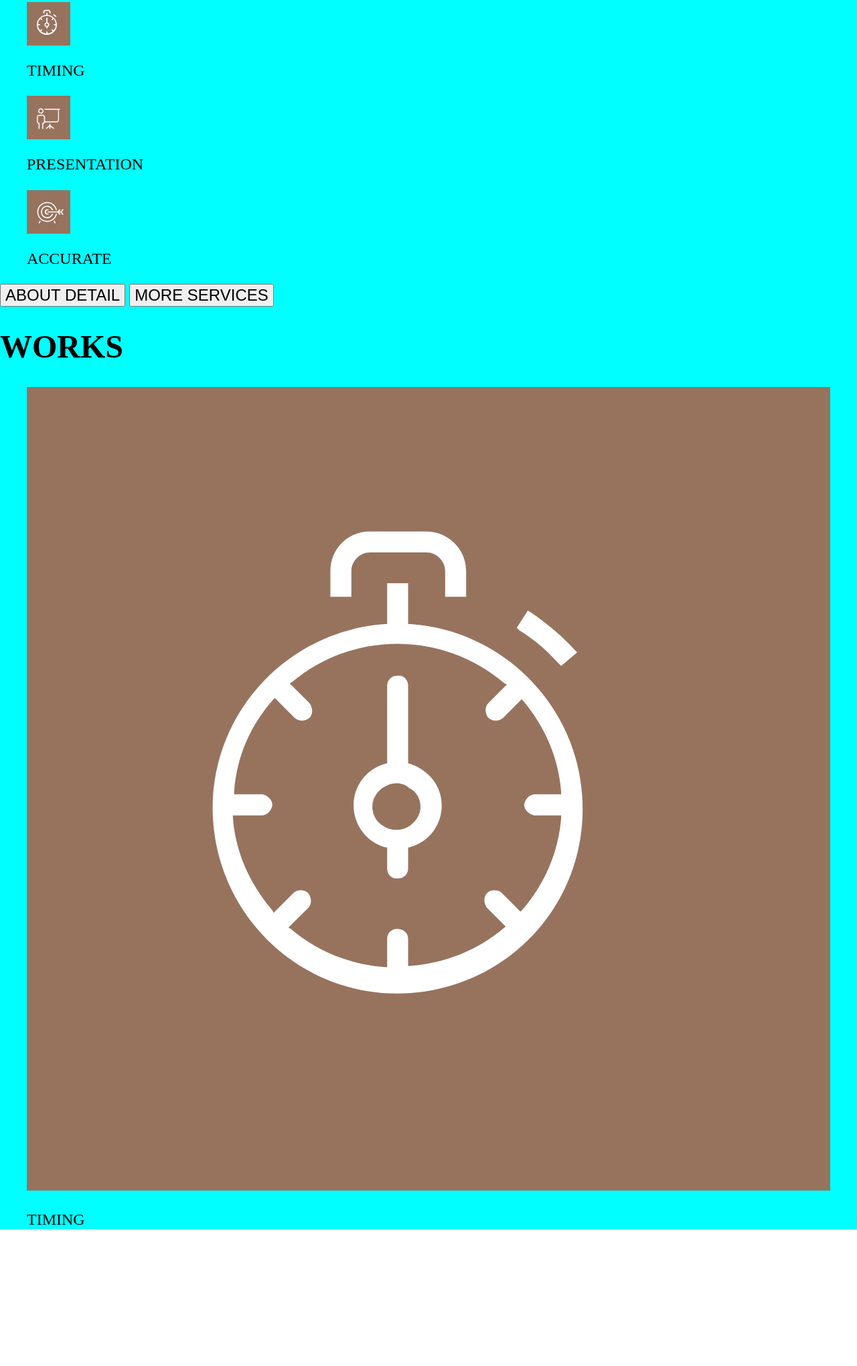
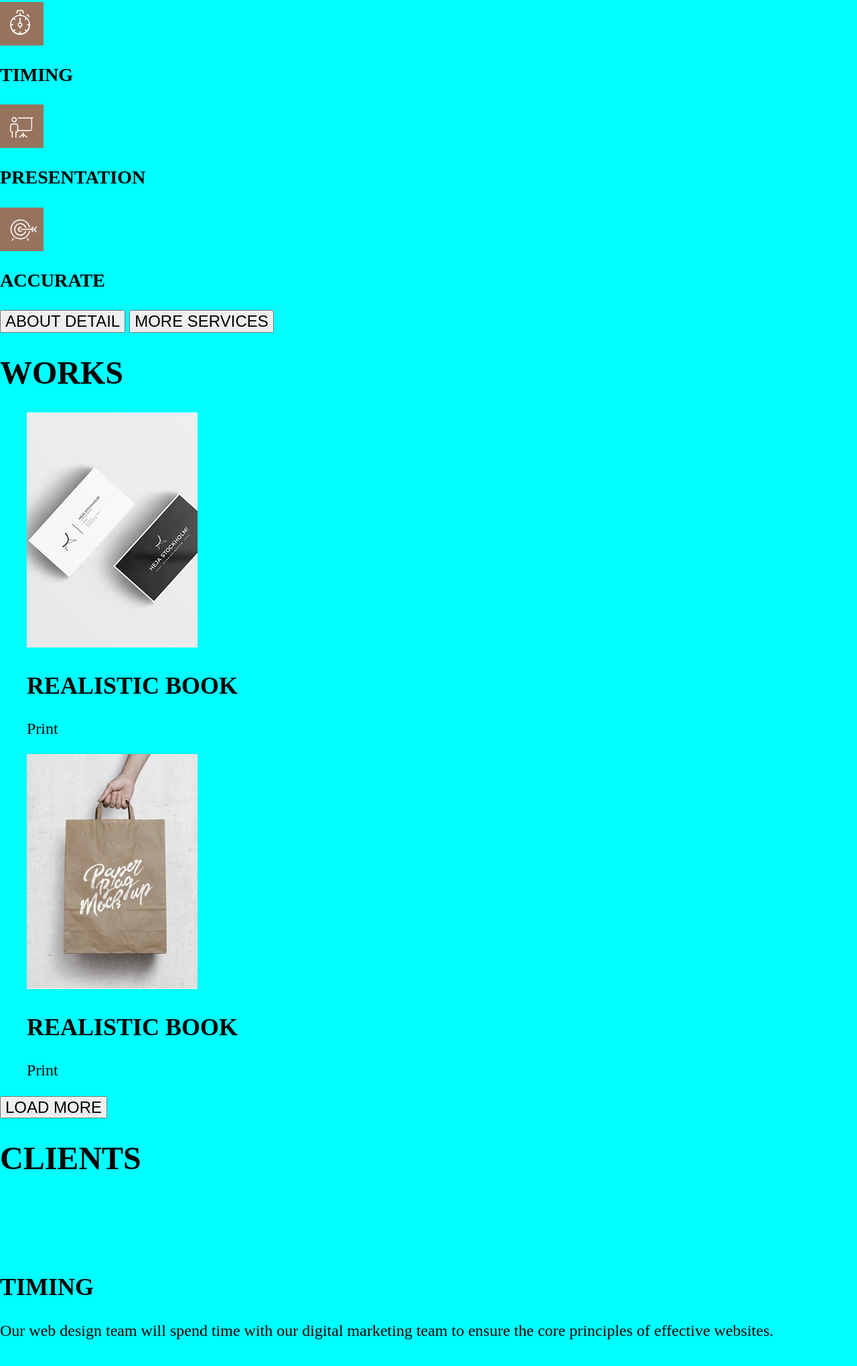
Before and after one commit to LukaszMusial/WWDC-20-Home-Creative, a website: page src/index.html in a window 1280 px wide. Shown: the part 760-2800 px from the top of the page at 67% size. Before the commit the page ends 2620 px from the top, so only its background shows below. Drawn offline with Linux system fonts and the light colour scheme.

Commit message:
html markup pt3

```diff
--- a/src/index.html
+++ b/src/index.html
@@ -50,24 +50,18 @@
 
                     <p>Lorem ipsum dolor sit amet, consectetur adipisicing elit, sed do eiusmod tempor incididunt ut labore et dolore magna aliqua. Ut enim ad minim veniam, quis nostrud exercitation ullamco laboris nisi ut aliquip ex ea commodo consequat. Duis aute irure dolor in reprehenderit in voluptate velit esse cillum dolore eu fugiat nulla pariatur. Excepteur sint occaecat cupidatat non proident, sunt in culpa qui officia deserunt mollit anim id est laborum. Sed ut perspiciatis unde omnis iste natus error sit voluptatem accusantium doloremque laudantium, totam rem aperiam, eaque ipsa quae ab illo inventore veritatis et quasi architecto beatae vitae dicta sunt explicabo. Nemo enim ipsam voluptatem quia voluptas sit aspernatur aut odit aut fugit, sed quia consequuntur magni dolores eos qui ratione voluptatem sequi nesciunt. Neque porro quisquam est, qui dolorem ipsum quia dolor sit amet, consectetur, adipisci velit, sed quia non numquam eius modi tempora incidunt ut labore et dolore magnam aliquam quaerat voluptatem.</p>
                     <div>
-                        <figure>
+                        <div>
                             <img src="img/timing-icon.svg" alt="clock icon">
-                            <figcaption>
-                                <p>TIMING</p>
-                            </figcaption>
-                        </figure>
-                         <figure>
+                            <h3>TIMING</h3>
+                        </div>
+                         <div>
                             <img src="img/presentation-icon.svg" alt="presebtation icon">
-                            <figcaption>
-                                <p>PRESENTATION</p>
-                            </figcaption>
-                        </figure>
-                         <figure>
+                            <h3>PRESENTATION</h3>
+                        </div>
+                         <div>
                             <img src="img/accurate-icon.svg" alt="dartboard icon">
-                            <figcaption>
-                                <p>ACCURATE</p>
-                            </figcaption>
-                        </figure>
+                            <h3>ACCURATE</h3>
+                        </div>
                     </div>
                     <button>ABOUT DETAIL</button>
                     <button>MORE SERVICES</button>
@@ -77,11 +71,67 @@
                     <h1>WORKS</h1>
                     <div>
                         <figure>
-                            <img src="img/timing-icon.svg" alt="clock icon">
-                            <figcaption>
-                                <p>TIMING</p>
-                            </figcaption>
+                            <img src="img/photo_12.jpg" alt="business cards">
+                            <div>
+                                <figcaption>
+                                    <h2>REALISTIC BOOK</h2>
+                                    <p>Print</p>
+                                </figcaption>
+                            </div>
                         </figure>
+                                                <figure>
+                            <img src="img/photo_16.jpg" alt="business cards">
+                            <div>
+                                <figcaption>
+                                    <h2>REALISTIC BOOK</h2>
+                                    <p>Print</p>
+                                </figcaption>
+                            </div>
+                        </figure>
+                        <button>LOAD MORE</button>
+                    </div>
+                </section>
+                <section class="clients">
+                    <h1>CLIENTS</h1>
+                    <div>
+                        <img src="clients_04" alt="">
+                    </div>
+                    <div>
+                        <!-- Arrows -->
+                        <img src="" alt="">
+                        <img src="" alt="">
+                    </div>
+                </section>
+                <section class="services">
+                    <div>
+                        <img src="" alt="">
+                        <h2>TIMING</h2>
+                        <p>Our web design team will spend time with our digital marketing team to ensure the core principles of effective websites.</p>
+                    </div>
+                    <div>
+                        <img src="" alt="">
+                        <h2>PRESENTATION</h2>
+                        <p>Our web design team will spend time with our digital marketing team to ensure the core principles of effective websites.</p>
+                    </div>
+                       <div>
+                        <img src="" alt="">
+                        <h2>ACCURATE</h2>
+                        <p>Our web design team will spend time with our digital marketing team to ensure the core principles of effective websites.</p>
+                    </div>
+                    <div>
+                        <img src="" alt="">
+                        <h2>DESIGN</h2>
+                        <p>Our web design team will spend time with our digital marketing team to ensure the core principles of effective websites.</p>
+                    </div>
+                    <div>
+                        <img src="" alt="">
+                        <h2>DEVELOPER</h2>
+                        <p>Our web design team will spend time with our digital marketing team to ensure the core principles of effective websites.</p>
+                    </div>
+                     <div>
+                        <img src="" alt="">
+                        <h2>PRODUCTION</h2>
+                        <p>Our web design team will spend time with our digital marketing team to ensure the core principles of effective websites.</p>
                     </div>
                 </section>
 
```
